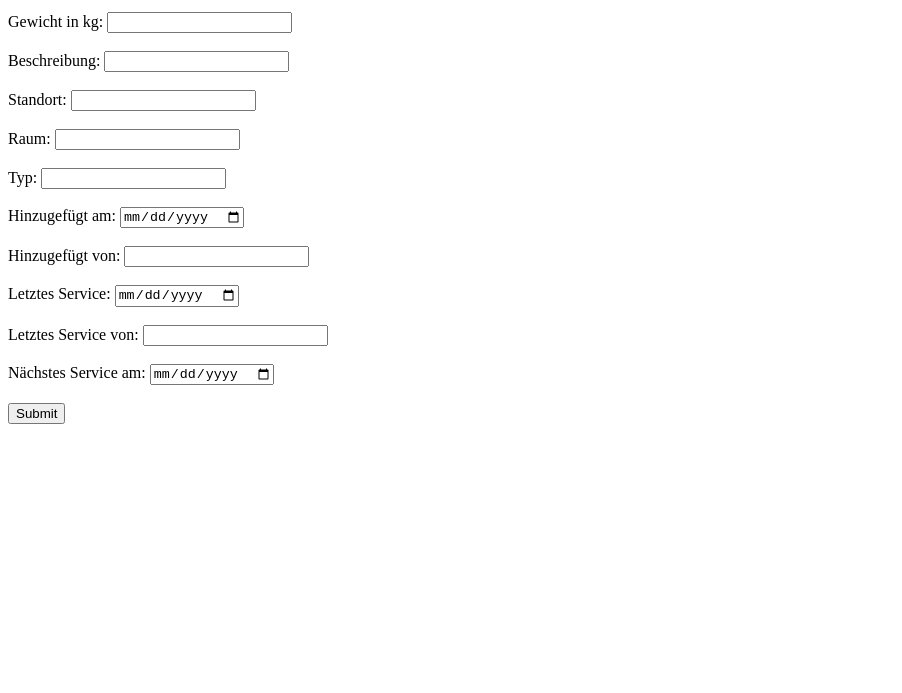
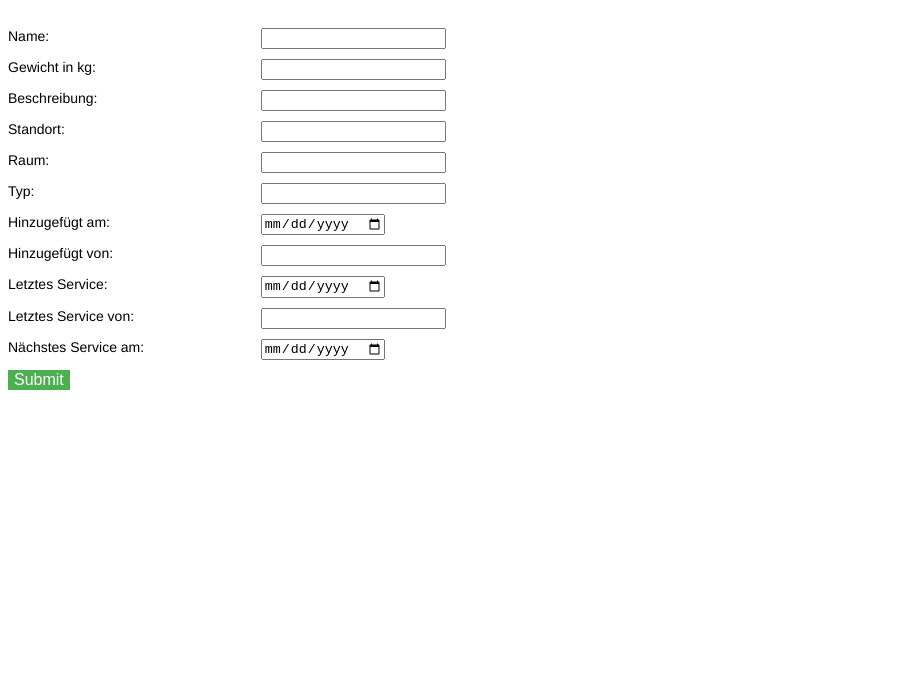
Before and after one commit to ozwoldFH/ozwoldFH.github.io, a plain HTML site: page form.html in a window 1280 px wide. Shown: the part 107-800 px from the top of the page, without its empty margins (0-902 px from the left). Drawn offline with Linux system fonts and the light colour scheme.

Commit message:
added css to form.html

```diff
--- a/css/design.css
+++ b/css/design.css
@@ -67,7 +67,42 @@ td, th {
     float: right;
 }
 
+#col-20 {
+  float: left;
+  width: 20%;
+  margin-top: 10px;
+  font-size: 14px;
+  font-family: "Helvetica";
+}
+
+#col-80 {
+  float: left;
+  width: 80%;
+  margin-top: 10px;
+}
+
+#submitDataButton{
+    background-color: #4CAF50; /* Green */
+    border: none;
+    color: white;
+    text-align: center;
+    text-decoration: none;
+    display: inline-block;
+    font-size: 16px;
+}
+
 @media screen and (max-width: 600px) {
+
+  #col-20 {
+    width: 100%;
+    margin-top: 20px;
+  }
+
+  #col-80 {
+    width: 100%;
+    margin-top: 0;
+  }
+
   table.web-and-mobile thead {
     display: none;
   }
--- a/form.html
+++ b/form.html
@@ -3,7 +3,7 @@
 <head>
     <title>Daten hinzufügen</title>
     <script src="./js/form.js"></script>
-    <!-- <link rel="stylesheet" type="text/css" href="js/main.css"> -->
+    <link rel="stylesheet" type="text/css" href="css/design.css">
     <meta charset="utf-8"/>
 </head>
 <body>
@@ -11,40 +11,111 @@
 <h1>Daten hinzufügen</h1>
 
   <form action="#" method="post" id="myForm" onsubmit="addData()">
+    <div id="row">
+      <div id="col-20">
         Name:
+      </div>
+      <div id="col-80">
         <input type="text" name="name">
-    <br><br>
+      </div>
+    </div>
+
+    <div id="row">
+      <div id="col-20">
         Gewicht in kg:
+      </div>
+      <div id="col-80">
         <input type="number" name="weight">
-    <br><br>
+      </div>
+    </div>
+
+    <div id="row">
+      <div id="col-20">
         Beschreibung:
+      </div>
+      <div id="col-80">
         <input type="text" name="description">
-    <br><br>
+      </div>
+    </div>
+
+    <div id="row">
+      <div id="col-20">
         Standort:
+      </div>
+      <div id="col-80">
         <input type="text" name="location">
-    <br><br>
+      </div>
+    </div>
+
+    <div id="row">
+      <div id="col-20">
         Raum:
+      </div>
+      <div id="col-80">
         <input type="text" name="room">
-    <br><br>
+      </div>
+    </div>
+
+    <div id="row">
+      <div id="col-20">
         Typ:
+      </div>
+      <div id="col-80">
         <input type="text" name="type">
-    <br><br>
+      </div>
+    </div>
+
+    <div id="row">
+      <div id="col-20">
         Hinzugefügt am:
+      </div>
+      <div id="col-80">
         <input type="date" name="addedDate">
-    <br><br>
+      </div>
+    </div>
+
+    <div id="row">
+      <div id="col-20">
         Hinzugefügt von:
+      </div>
+      <div id="col-80">
         <input type="text" name="addedBy">
-    <br><br>
+      </div>
+    </div>
+
+    <div id="row">
+      <div id="col-20">
         Letztes Service:
+      </div>
+      <div id="col-80">
         <input type="date" name="lastServiceDate">
-    <br><br>
+      </div>
+    </div>
+
+    <div id="row">
+      <div id="col-20">
         Letztes Service von:
+      </div>
+      <div id="col-80">
         <input type="text" name="lastServiceBy">
-    <br><br>
+      </div>
+    </div>
+
+    <div id="row">
+      <div id="col-20">
         Nächstes Service am:
+      </div>
+      <div id="col-80">
         <input type="date" name="nextServiceDate">
-    <br><br>
-    <input type="submit" value="Submit" type="button">
+      </div>
+    </div>
+
+    <div id="row">
+      <div id="col-20">
+          <input id="submitDataButton" type="submit" value="Submit" type="button">
+      </div>
+    </div>
+
   </form>
 
 
```
Lines whose indentation alone changed are shown as unchanged.
